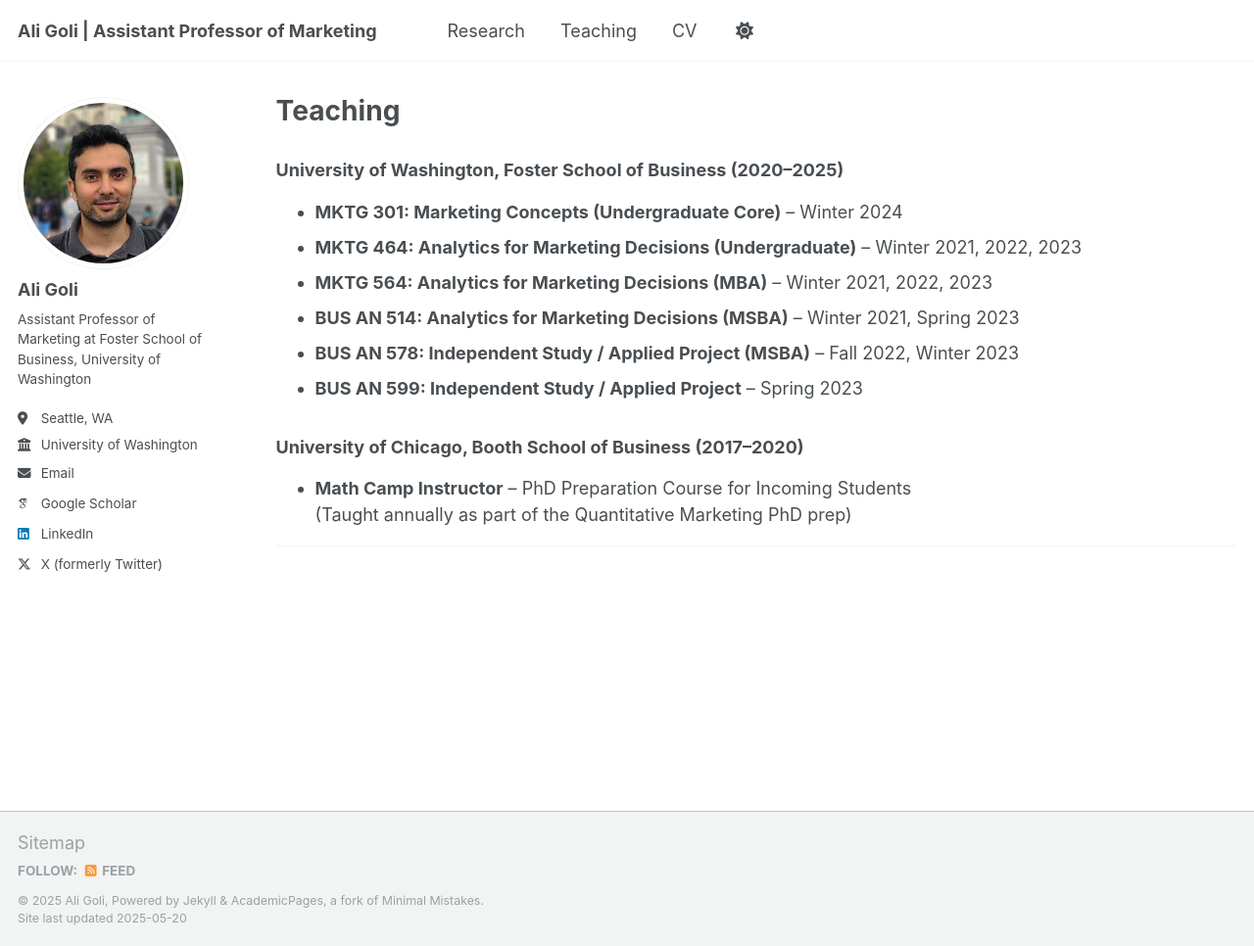
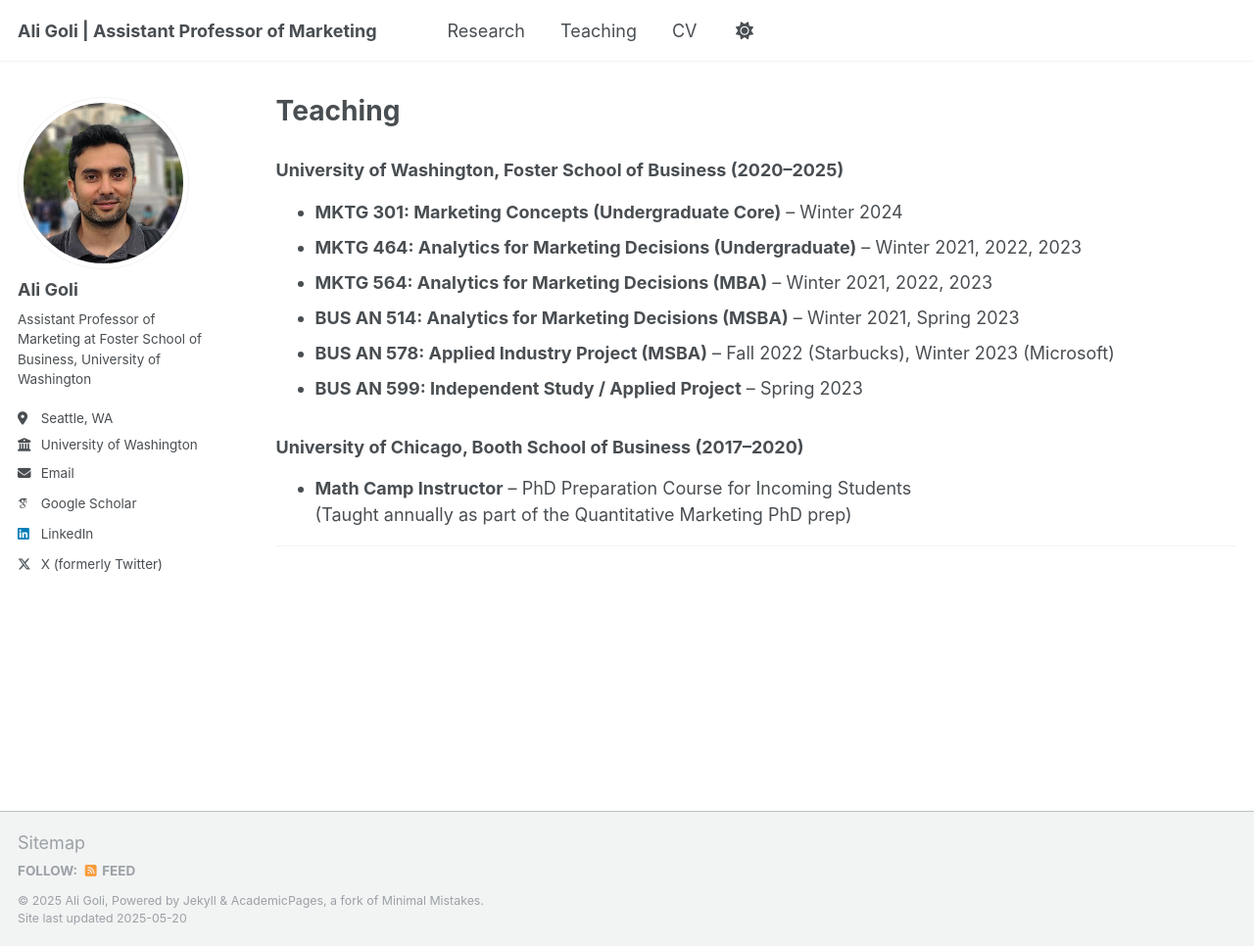
Before and after one commit to golialii/golialii.github.io, a Jekyll site: the page built from _pages/teaching.md, in a window 1280 px wide and 966 px high. Shown: the whole window at 98% size. Built offline with Jekyll 4.4.1, drawn with Linux system fonts in a browser that asks for light colours; some web fonts are replaced.

Commit message:
Update teaching.md

```diff
--- a/_pages/teaching.md
+++ b/_pages/teaching.md
@@ -11,7 +11,7 @@ author_profile: true
 - **MKTG 464: Analytics for Marketing Decisions (Undergraduate)** – Winter 2021, 2022, 2023
 - **MKTG 564: Analytics for Marketing Decisions (MBA)** – Winter 2021, 2022, 2023
 - **BUS AN 514: Analytics for Marketing Decisions (MSBA)** – Winter 2021, Spring 2023
-- **BUS AN 578:  Independent Study / Applied Project (MSBA)** – Fall 2022, Winter 2023
+- **BUS AN 578: Applied Industry Project (MSBA)** – Fall 2022 (Starbucks), Winter 2023 (Microsoft)
 - **BUS AN 599: Independent Study / Applied Project** – Spring 2023
 
 ### University of Chicago, Booth School of Business (2017–2020)
```
